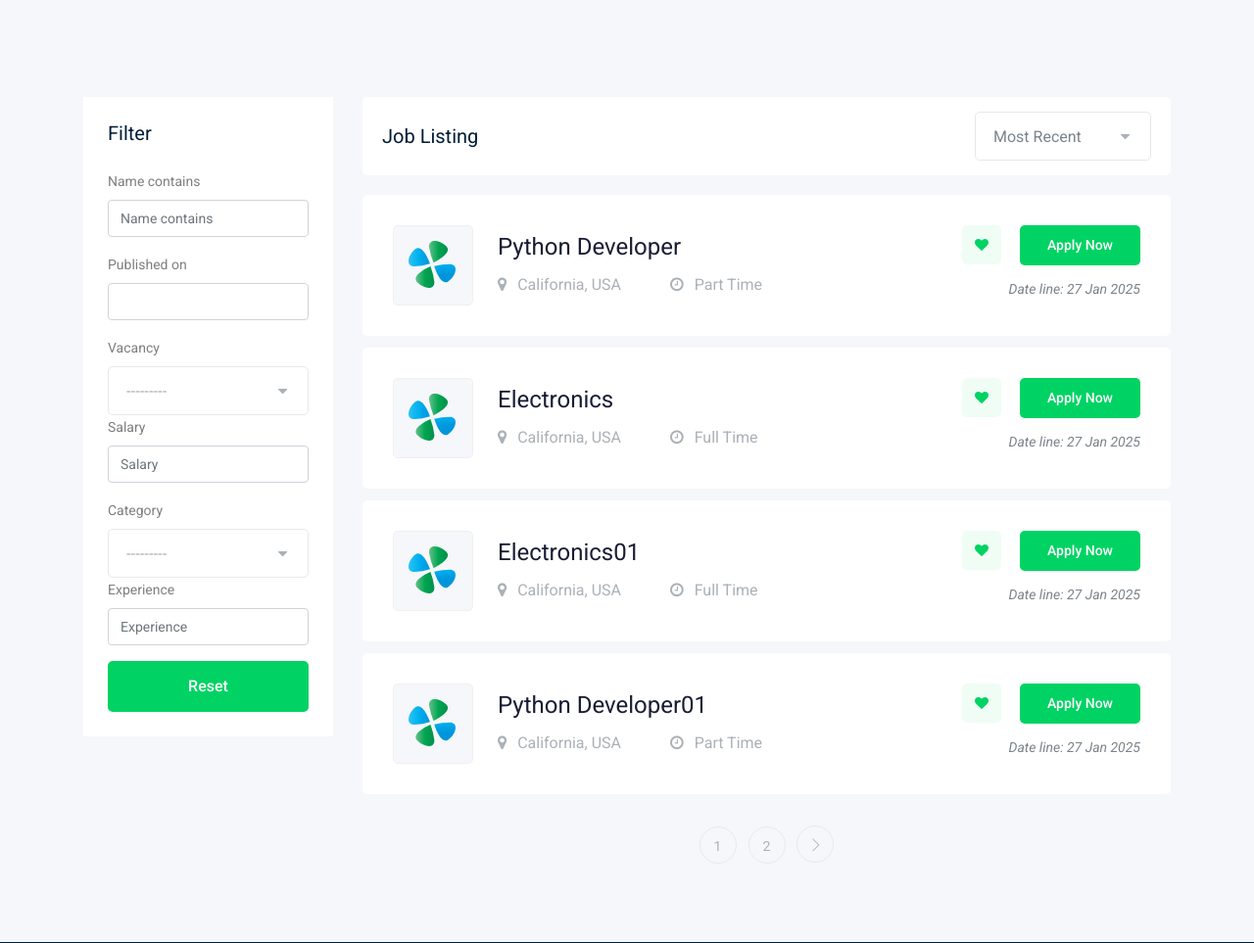
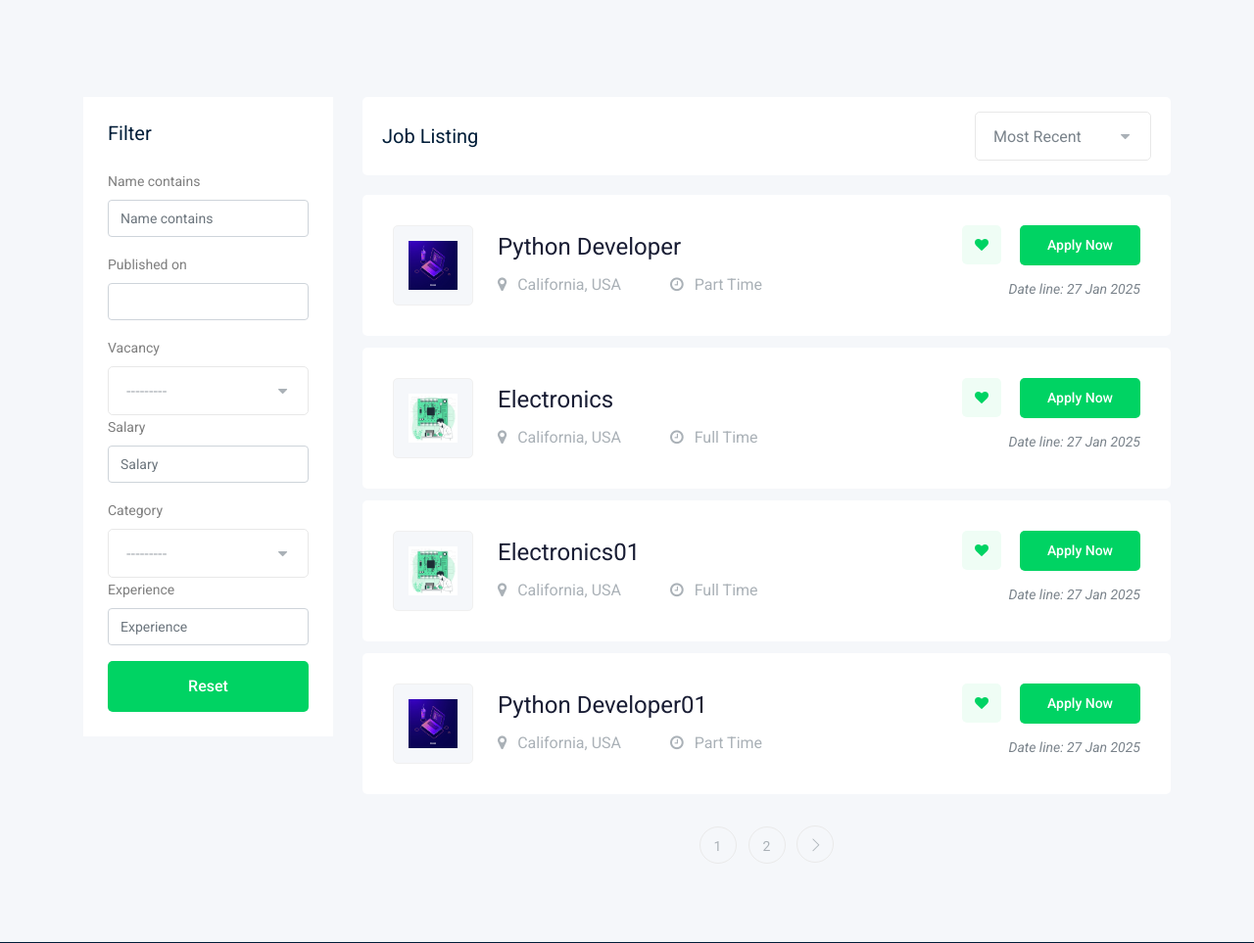
Before and after one commit to Eyad-Zanaty/django-Job-Board, a Django app: page /Job/ in a window 1280 px wide. Shown: the part 352-1315 px from the top of the page at 98% size. Run offline with Django 5.2, Linux system fonts and the light colour scheme; data comes from the database, SQL or seed files in the repository; both versions use the stored data as it was after the commit; some libraries are stand-ins or nearby versions.

Commit message:
Finishing

```diff
--- a/job/templates/job/job_type.html
+++ b/job/templates/job/job_type.html
@@ -59,8 +59,8 @@
                             <div class="col-lg-12 col-md-12">
                                 <div class="single_jobs white-bg d-flex justify-content-between">
                                     <div class="jobs_left d-flex align-items-center">
-                                        <div class="thumb">
-                                            <img src="img/svg_icon/1.svg" alt="">
+                                        <div class="thumb overflow-hidden position-relative d-flex justify-content-center align-items-center">
+                                            <img src="{{job.image.url}}" class="h-100 w-100 object-fit-cover" />
                                         </div>
                                         <div class="jobs_conetent">
                                             <a href="{%url 'jobs:job' job.slug%}"><h4>{{job.name}}</h4></a>
```
Also changed, not shown: db.sqlite3, media/jobs/1/1.jpg (added), media/jobs/2/2.jpeg (added), media/jobs/2/2.jpg (added), media/jobs/None/None_Y1dX1Oc.jpg (added), media/jobs/None/None_gr5m68p.jpg (added), media/jobs/None/None_jCfL79A.jpg (added), media/jobs/None/None_wVZe2yt.jpg (added).
